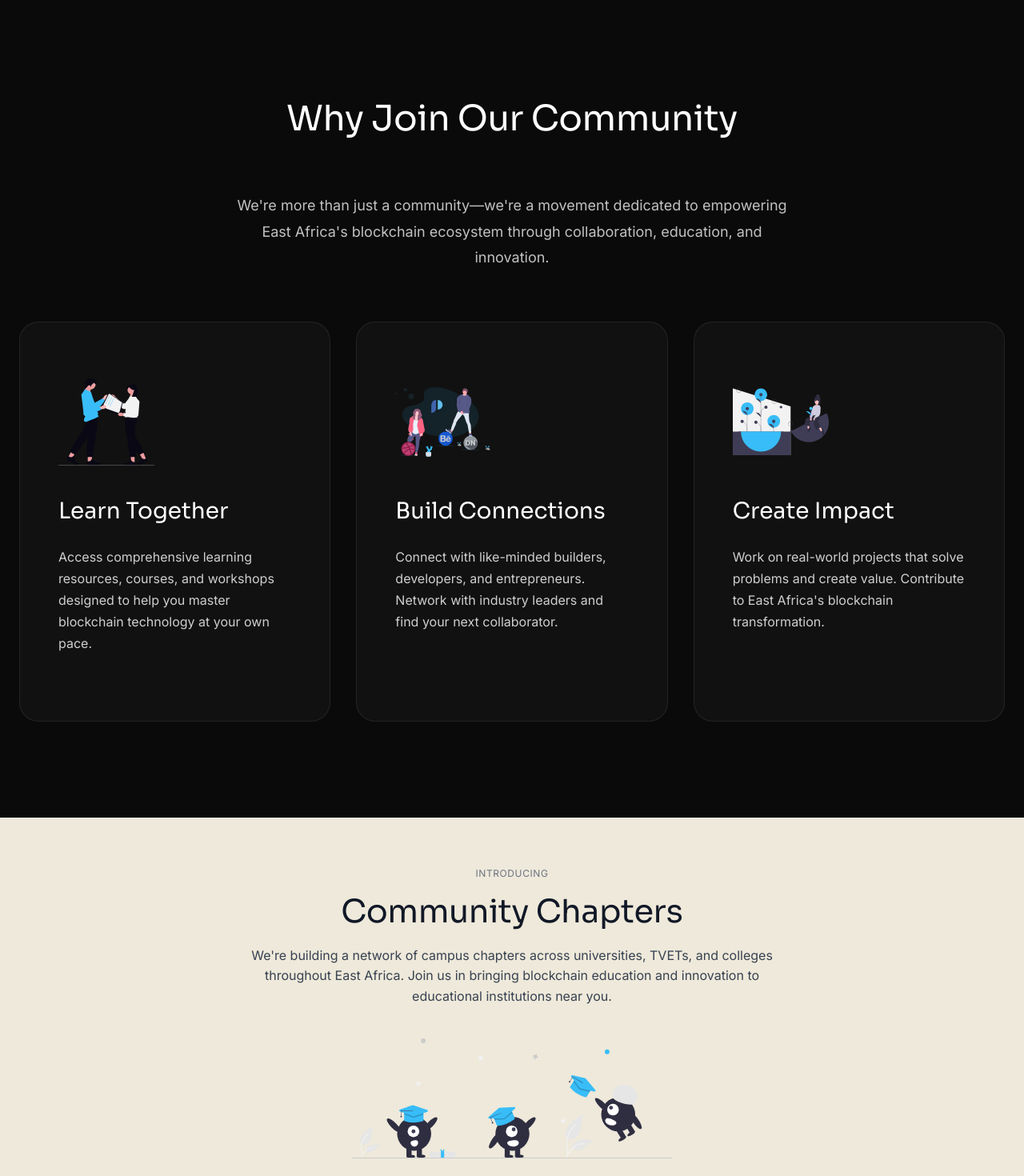
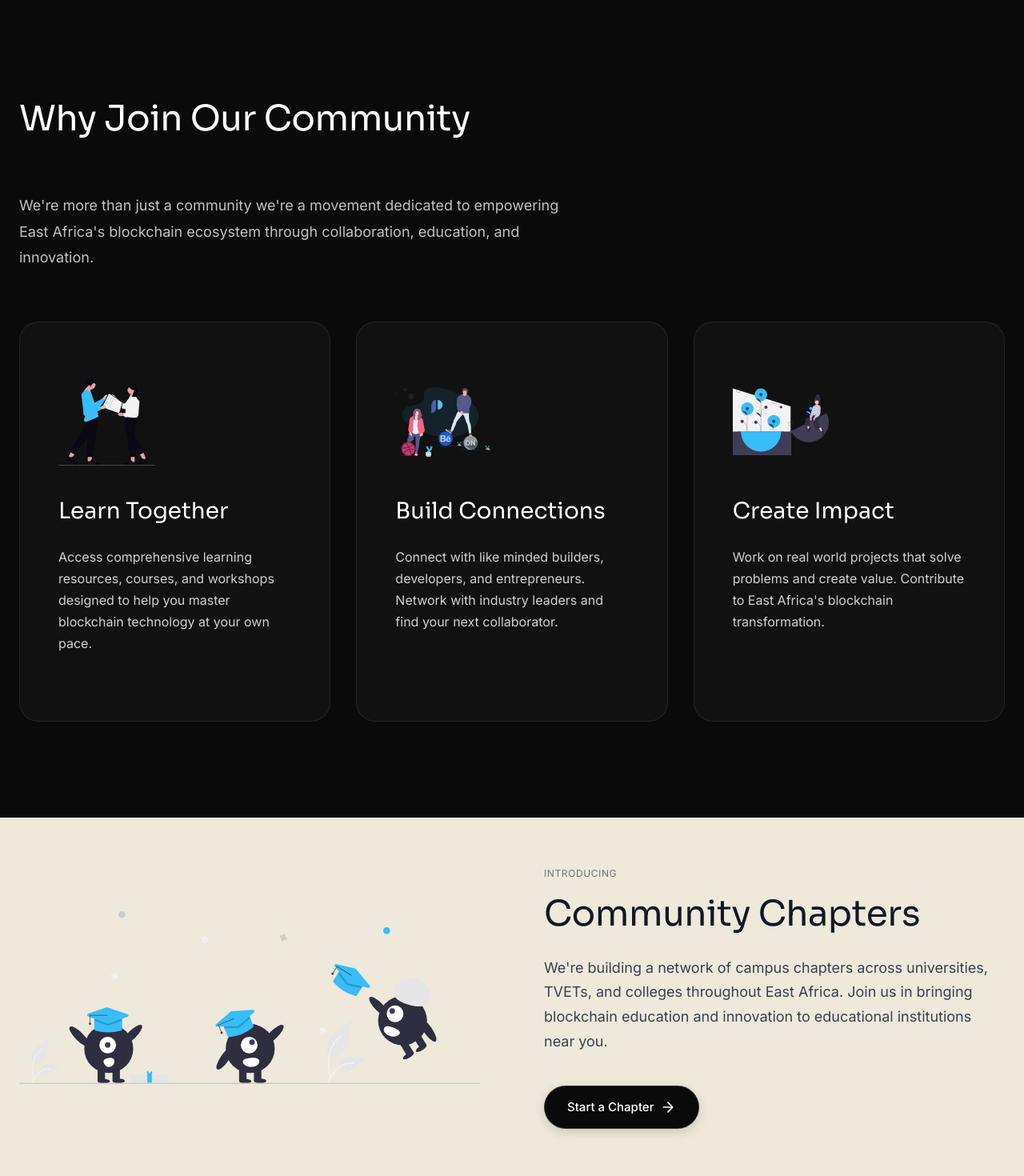
Before and after one commit to Deon62/cneo, a React (Vite) app: page /community in a window 1280 px wide. Shown: the part 800-2270 px from the top of the page at 80% size. Built offline with nearby package versions, Linux system fonts and the light colour scheme.

Commit message:
added dynamic and real data

```diff
--- a/src/Community.css
+++ b/src/Community.css
@@ -453,6 +453,7 @@
 
 .community-values-section .section-title {
   color: #FFFFFF;
+  text-align: left;
 }
 
 .community-values-intro {
@@ -462,8 +463,8 @@
   color: rgba(255, 255, 255, 0.75);
   line-height: 1.8;
   max-width: 700px;
-  margin: 0 auto 64px;
-  text-align: center;
+  margin: 0 0 64px 0;
+  text-align: left;
 }
 
 .community-values-grid {
@@ -1160,9 +1161,37 @@
   z-index: 1;
 }
 
+.chapters-content {
+  display: grid;
+  grid-template-columns: 1fr 1fr;
+  gap: 80px;
+  align-items: center;
+  margin-bottom: 200px;
+  max-width: 1400px;
+  margin-left: auto;
+  margin-right: auto;
+}
+
+.chapters-image {
+  width: 100%;
+  display: flex;
+  align-items: center;
+  justify-content: flex-start;
+}
+
+.chapters-image img {
+  width: 100%;
+  max-width: 650px;
+  height: auto;
+  object-fit: contain;
+}
+
 .chapters-header {
-  text-align: center;
-  margin-bottom: 40px;
+  max-width: 600px;
+  text-align: left;
+  display: flex;
+  flex-direction: column;
+  align-items: flex-start;
 }
 
 .chapters-label {
@@ -1177,52 +1206,30 @@
 
 .chapters-title {
   font-family: 'Sora', sans-serif;
-  font-size: clamp(2rem, 4vw, 2.5rem);
+  font-size: clamp(2rem, 4vw, 2.75rem);
   font-weight: 400;
   color: #111827;
   line-height: 1.3;
   letter-spacing: -0.01em;
-  margin-bottom: 16px;
+  margin-bottom: 24px;
+  text-align: left;
 }
 
 .chapters-description {
   font-family: 'Inter', sans-serif;
-  font-size: clamp(0.9375rem, 1.5vw, 1rem);
+  font-size: clamp(1rem, 1.5vw, 1.125rem);
   font-weight: 400;
   color: #374151;
-  line-height: 1.6;
-  max-width: 700px;
-  margin: 0 auto;
-}
-
-.chapters-content {
-  display: flex;
-  justify-content: center;
-  align-items: center;
+  line-height: 1.7;
   margin-bottom: 40px;
-  max-width: 1200px;
-  margin-left: auto;
-  margin-right: auto;
-}
-
-.chapters-image {
-  width: 100%;
-  display: flex;
-  align-items: center;
-  justify-content: center;
-}
-
-.chapters-image img {
-  width: 100%;
-  max-width: 400px;
-  height: auto;
-  object-fit: contain;
+  text-align: left;
 }
 
 .chapters-cta-wrapper {
   display: flex;
-  justify-content: center;
-  margin-top: 40px;
+  justify-content: flex-start;
+  margin-top: 0;
+  margin-bottom: 0;
 }
 
 .chapters-cta-button {
@@ -1261,7 +1268,7 @@
 .chapters-stats-card {
   display: flex;
   max-width: 1200px;
-  margin: 0 auto;
+  margin: 0 auto 40px auto;
   border-radius: 24px;
   overflow: hidden;
   border: 1px solid rgba(0, 0, 0, 0.1);
@@ -1355,11 +1362,27 @@
   }
 
   .chapters-image {
+    order: 1;
+    justify-content: center;
+  }
+
+  .chapters-header {
     order: 2;
-  }
-
-  .chapters-info {
-    order: 1;
+    text-align: center;
+    align-items: center;
+  }
+
+  .chapters-title {
+    text-align: center;
+  }
+
+  .chapters-description {
+    text-align: center;
+    max-width: 100%;
+  }
+
+  .chapters-cta-wrapper {
+    justify-content: center;
   }
 }
 
--- a/src/pages/Community.jsx
+++ b/src/pages/Community.jsx
@@ -93,7 +93,7 @@ function Community() {
         <div className="community-values-container">
           <h2 className="section-title">Why Join Our Community</h2>
           <p className="community-values-intro">
-            We're more than just a community—we're a movement dedicated to empowering East Africa's blockchain ecosystem
+            We're more than just a community we're a movement dedicated to empowering East Africa's blockchain ecosystem
             through collaboration, education, and innovation.
           </p>
           <div className="community-values-grid">
@@ -113,7 +113,7 @@ function Community() {
               </div>
               <h3 className="value-title">Build Connections</h3>
               <p className="value-description">
-                Connect with like-minded builders, developers, and entrepreneurs. Network with industry leaders and find your next collaborator.
+                Connect with like minded builders, developers, and entrepreneurs. Network with industry leaders and find your next collaborator.
               </p>
             </div>
 
@@ -123,7 +123,7 @@ function Community() {
               </div>
               <h3 className="value-title">Create Impact</h3>
               <p className="value-description">
-                Work on real-world projects that solve problems and create value. Contribute to East Africa's blockchain transformation.
+                Work on real world projects that solve problems and create value. Contribute to East Africa's blockchain transformation.
               </p>
             </div>
 
@@ -134,17 +134,25 @@ function Community() {
       {/* Community Chapters Section */}
       <section className="chapters-section">
         <div className="chapters-container">
-          <div className="chapters-header">
-            <p className="chapters-label">Introducing</p>
-            <h2 className="chapters-title">Community Chapters</h2>
-            <p className="chapters-description">
-              We're building a network of campus chapters across universities, TVETs, and colleges throughout East Africa.
-              Join us in bringing blockchain education and innovation to educational institutions near you.
-            </p>
-          </div>
           <div className="chapters-content">
             <div className="chapters-image">
               <img src={universitySvg} alt="University Chapters" />
+            </div>
+            <div className="chapters-header">
+              <p className="chapters-label">Introducing</p>
+              <h2 className="chapters-title">Community Chapters</h2>
+              <p className="chapters-description">
+                We're building a network of campus chapters across universities, TVETs, and colleges throughout East Africa.
+                Join us in bringing blockchain education and innovation to educational institutions near you.
+              </p>
+              <div className="chapters-cta-wrapper">
+                <a href="#" className="chapters-cta-button">
+                  Start a Chapter
+                  <svg width="20" height="20" viewBox="0 0 24 24" fill="none" xmlns="http://www.w3.org/2000/svg">
+                    <path d="M5 12H19M19 12L12 5M19 12L12 19" stroke="currentColor" strokeWidth="2" strokeLinecap="round" strokeLinejoin="round"/>
+                  </svg>
+                </a>
+              </div>
             </div>
           </div>
           <div className="chapters-stats-card">
@@ -162,14 +170,6 @@ function Community() {
             </div>
           </div>
           <p className="stats-note">We're just getting started! As a new startup, we're building our community from the ground up. Join us to be part of our growth story.</p>
-          <div className="chapters-cta-wrapper">
-            <a href="#" className="chapters-cta-button">
-              Start a Chapter
-              <svg width="20" height="20" viewBox="0 0 24 24" fill="none" xmlns="http://www.w3.org/2000/svg">
-                <path d="M5 12H19M19 12L12 5M19 12L12 19" stroke="currentColor" strokeWidth="2" strokeLinecap="round" strokeLinejoin="round"/>
-              </svg>
-            </a>
-          </div>
         </div>
       </section>
 
```
